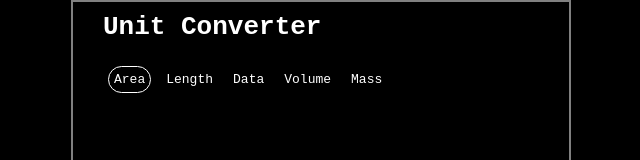
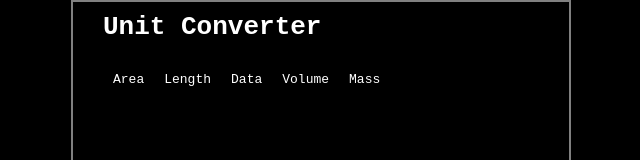
Before and after one commit to kriszzy01/SI-Unit-Converter, a React (Create React App) app: page / in a window 1280 px wide. Shown: the top 160 px of the page, without its empty margins (319-959 px from the left). Built offline with nearby package versions, Linux system fonts and the light colour scheme.

Commit message:
Added relative path to area link

```diff
--- a/src/App.js
+++ b/src/App.js
@@ -14,7 +14,7 @@ export const App = () => {
             <ConverterHeader />
             <Switch>
                 <Route
-                    exact path="/"
+                    exact path="/area"
                     render={() => AreaConverter}
                 />
                 <Route path="/length"><LengthConverter /></Route>
--- a/src/features/ConverterHeader.js
+++ b/src/features/ConverterHeader.js
@@ -7,7 +7,7 @@ export const ConverterHeader = () => {
         <header>
             <h1>Unit Converter</h1>
             <nav>
-                <NavLink exact to="/">Area</NavLink>
+                <NavLink exact to="/area">Area</NavLink>
                 <NavLink to="length">Length</NavLink>
                 <NavLink to="data">Data</NavLink>
                 <NavLink to="volume">Volume</NavLink>
```
